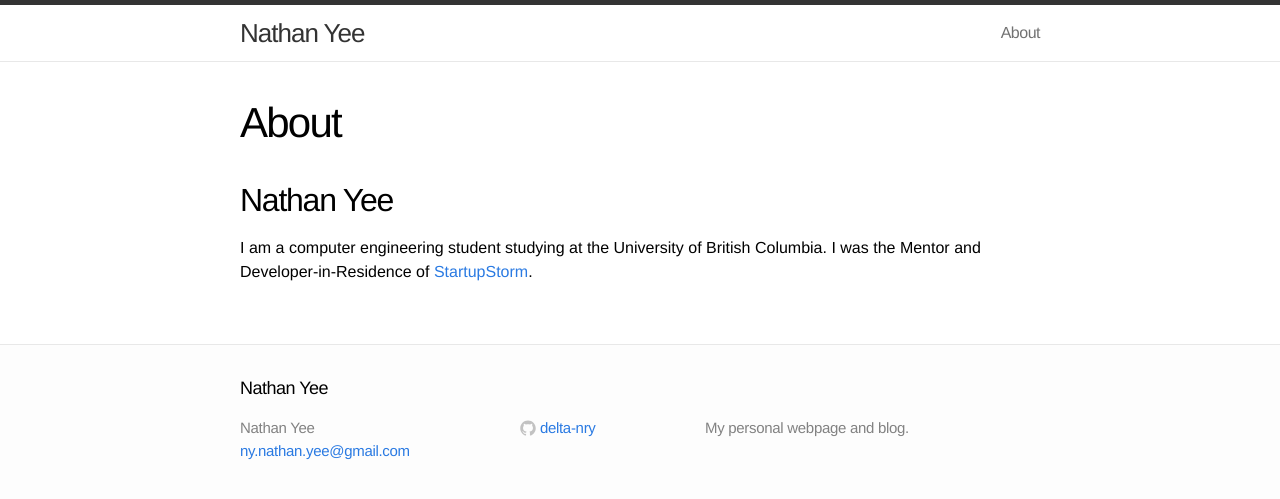
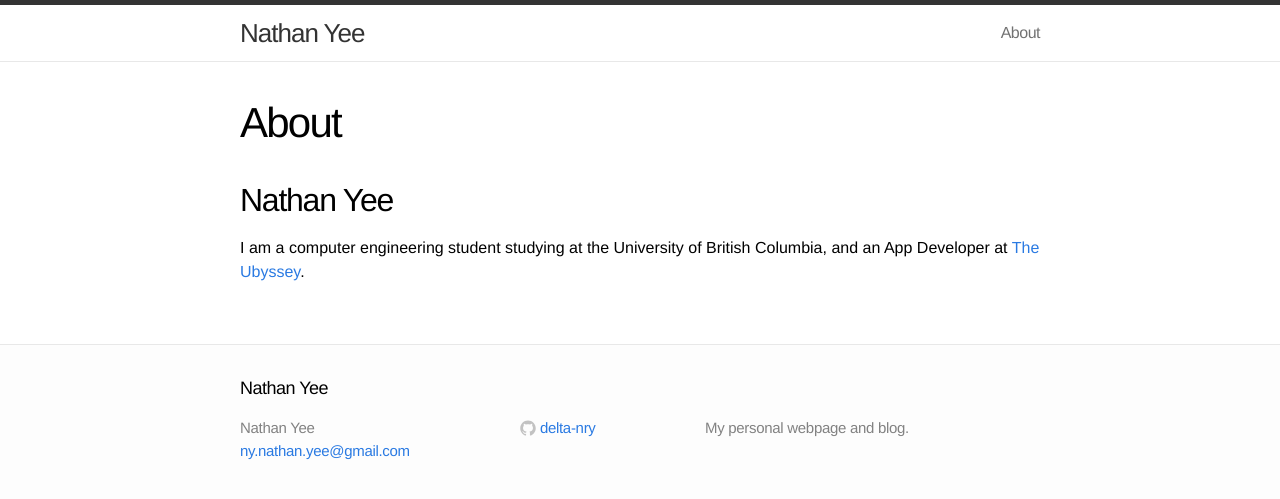
Before and after one commit to delta-nry/delta-nry.github.io, a Jekyll site: the page built from about.md, in a window 1280 px wide. Shown: the top 499 px of the page. Built offline with Jekyll 4.4.1, drawn with Linux system fonts in a browser that asks for light colours.

Commit message:
Update about.md

```diff
--- a/about.md
+++ b/about.md
@@ -6,4 +6,4 @@ permalink: /about/
 
 Nathan Yee
 ----------
-I am a computer engineering student studying at the University of British Columbia. I was the Mentor and Developer-in-Residence of [StartupStorm](http://www.startupstorm.org/).
+I am a computer engineering student studying at the University of British Columbia, and an App Developer at [The Ubyssey](http://ubyssey.ca/).
```
